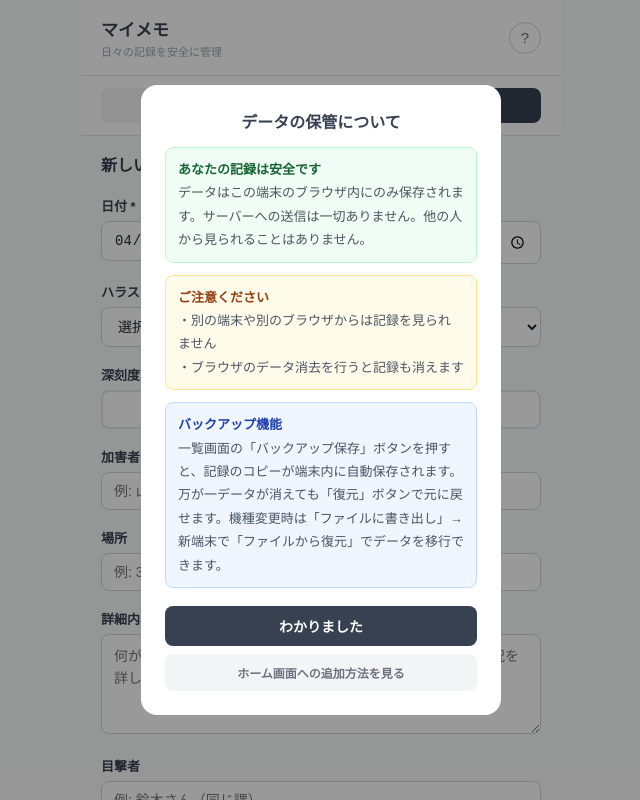
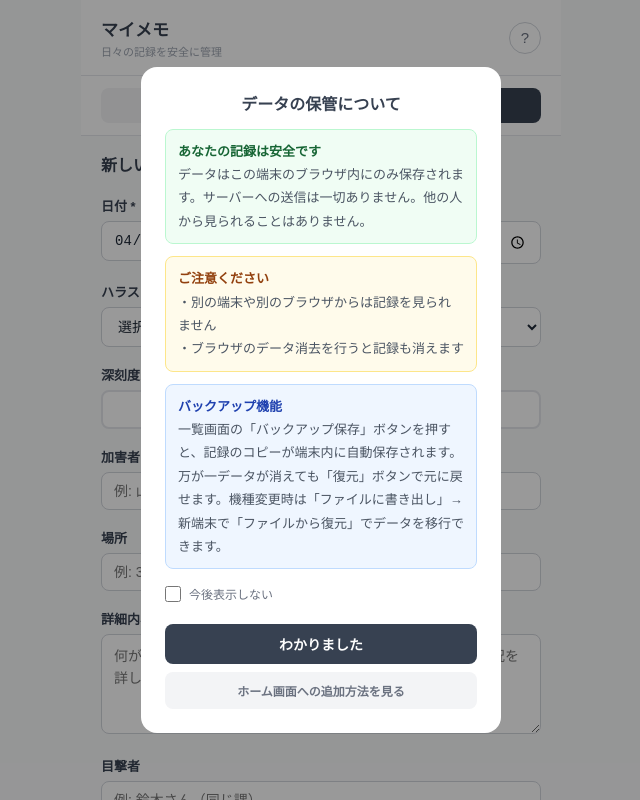
Before and after one commit to kozawayasyr-bit/harassment-recorder, a React (Vite) app: page / in a window 1280 px wide. Both pictures are taken after a click on the button "設定できました". Shown: the top 800 px of the page, without its empty margins (319-959 px from the left). Built offline with nearby package versions, Linux system fonts and the light colour scheme.

Commit message:
feat: add dont-show-again checkbox, version localStorage keys, fix modal scroll

```diff
--- a/src/App.jsx
+++ b/src/App.jsx
@@ -187,12 +187,13 @@ export default function App() {
   const [showDeleteConfirm, setShowDeleteConfirm] = useState(null);
   const [showInfo, setShowInfo] = useState(false);
   const [showSetup, setShowSetup] = useState(() => {
-    if (localStorage.getItem("harassment_app_setup_done")) return false;
+    if (localStorage.getItem("harassment_app_setup_done_v2")) return false;
     // PWAとして起動済みならセットアップ不要
     if (window.matchMedia("(display-mode: standalone)").matches) return false;
     if (window.navigator.standalone) return false;
     return true;
   });
+  const [dontShowAgain, setDontShowAgain] = useState(false);
   const fileInputRef = useRef(null);
   const [deferredPrompt, setDeferredPrompt] = useState(null);
 
@@ -210,7 +211,7 @@ export default function App() {
     if (result.outcome === "accepted") {
       showToast("インストールしました！");
       setShowSetup(false);
-      localStorage.setItem("harassment_app_setup_done", "1");
+      localStorage.setItem("harassment_app_setup_done_v2", "1");
     }
     setDeferredPrompt(null);
   };
@@ -1254,10 +1255,15 @@ export default function App() {
               </div>
             )}
 
+                        <label style={{ display: "flex", alignItems: "center", gap: 8, marginTop: 16, marginBottom: 4, cursor: "pointer" }}>
+                          <input type="checkbox" checked={dontShowAgain} onChange={(e) => setDontShowAgain(e.target.checked)} style={{ width: 16, height: 16 }} />
+                          <span style={{ fontSize: 12, color: "#6b7280" }}>今後表示しない</span>
+                        </label>
                         <button
               onClick={() => {
                 setShowSetup(false);
-                localStorage.setItem("harassment_app_setup_done", "1");
+                if (dontShowAgain) { localStorage.setItem("harassment_app_setup_done_v2", "1"); localStorage.setItem("harassment_app_info_seen_v2", "1"); }
+                setDontShowAgain(false);
                 setShowInfo(true);
               }}
               style={{ ...styles.btn("#374151", "#fff"), width: "100%", marginTop: 16 }}
@@ -1267,7 +1273,8 @@ export default function App() {
             <button
               onClick={() => {
                 setShowSetup(false);
-                localStorage.setItem("harassment_app_setup_done", "1");
+                if (dontShowAgain) { localStorage.setItem("harassment_app_setup_done_v2", "1"); localStorage.setItem("harassment_app_info_seen_v2", "1"); }
+                setDontShowAgain(false);
                 setShowInfo(true);
               }}
               style={{ ...styles.btn("#f3f4f6", "#6b7280"), width: "100%", marginTop: 8, fontSize: 12 }}
@@ -1280,9 +1287,9 @@ export default function App() {
 
       {/* データ保管説明モーダル（初回 or ?ボタン） */}
       {showInfo && (
-        <div style={styles.deleteOverlay} onClick={() => { setShowInfo(false); localStorage.setItem("harassment_app_info_seen", "1"); }}>
+        <div style={styles.deleteOverlay} onClick={() => { setShowInfo(false); if (dontShowAgain) localStorage.setItem("harassment_app_info_seen_v2", "1"); setDontShowAgain(false); }}>
           <div
-            style={{ ...styles.deleteModal, maxWidth: 360, textAlign: "left" }}
+            style={{ ...styles.deleteModal, maxWidth: 360, textAlign: "left", maxHeight: "85vh", overflowY: "auto" }}
             onClick={(e) => e.stopPropagation()}
           >
             <div style={{ fontSize: 16, fontWeight: 700, marginBottom: 14, textAlign: "center", color: "#374151" }}>
@@ -1303,8 +1310,12 @@ export default function App() {
                 一覧画面の「バックアップ保存」ボタンを押すと、記録のコピーが端末内に自動保存されます。万が一データが消えても「復元」ボタンで元に戻せます。機種変更時は「ファイルに書き出し」→新端末で「ファイルから復元」でデータを移行できます。
               </div>
             </div>
+            <label style={{ display: "flex", alignItems: "center", gap: 8, marginTop: 16, marginBottom: 4, cursor: "pointer" }}>
+              <input type="checkbox" checked={dontShowAgain} onChange={(e) => setDontShowAgain(e.target.checked)} style={{ width: 16, height: 16 }} />
+              <span style={{ fontSize: 12, color: "#6b7280" }}>今後表示しない</span>
+            </label>
             <button
-              onClick={() => { setShowInfo(false); localStorage.setItem("harassment_app_info_seen", "1"); }}
+              onClick={() => { setShowInfo(false); if (dontShowAgain) localStorage.setItem("harassment_app_info_seen_v2", "1"); setDontShowAgain(false); }}
               style={{ ...styles.btn("#374151", "#fff"), width: "100%", marginTop: 18 }}
             >
               わかりました
```
